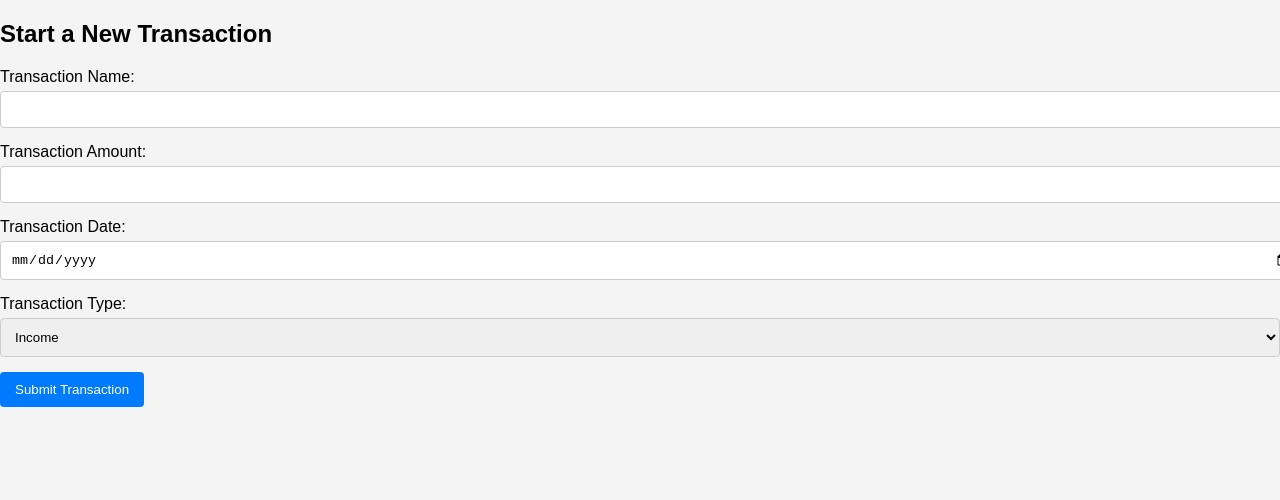
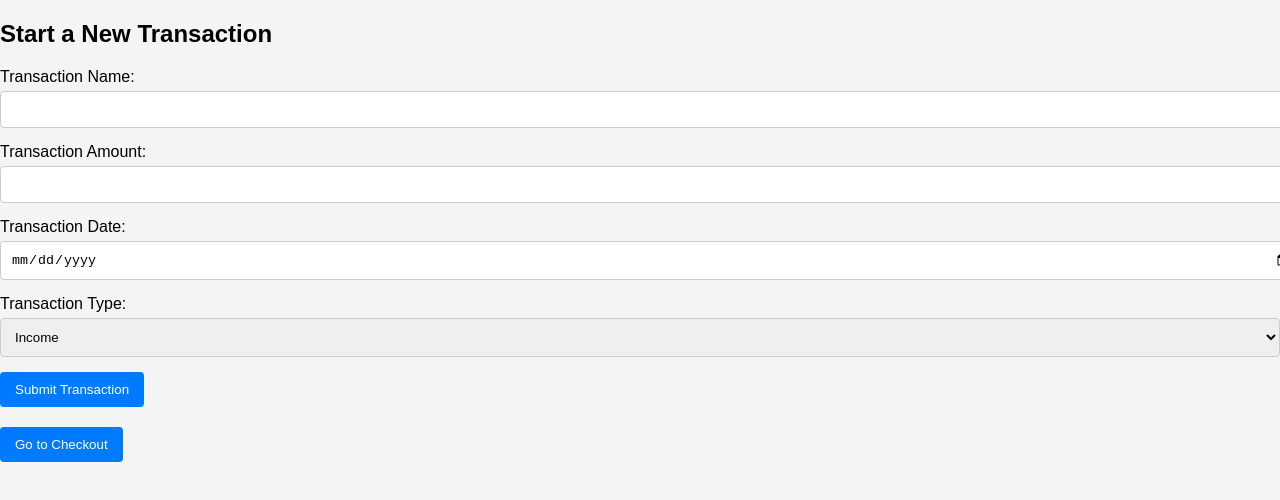
Before and after one commit to alfred2504/amaktech-payment-application, a React (Create React App) app: page /start-transaction in a window 1280 px wide. Shown: the top 500 px of the page. Built offline with nearby package versions, Linux system fonts and the light colour scheme.

Commit message:
update StartTransaction.js file

```diff
--- a/src/components/Login.js
+++ b/src/components/Login.js
@@ -9,7 +9,7 @@ const Login = () => {
   const handleLogin = (e) => {
     e.preventDefault();
     // Assuming validation passed, navigate to checkout after login
-    navigate('/checkout');
+    navigate('/start-transaction');
   };
 
   return (
--- a/src/components/StartTransaction.js
+++ b/src/components/StartTransaction.js
@@ -1,4 +1,5 @@
 import React, { useState } from 'react';
+import { useNavigate } from 'react-router-dom';
 
 const StartTransaction = () => {
   const [transactionName, setTransactionName] = useState('');
@@ -6,11 +7,12 @@ const StartTransaction = () => {
   const [transactionDate, setTransactionDate] = useState('');
   const [transactionType, setTransactionType] = useState('income');
   const [message, setMessage] = useState('');
+  const navigate = useNavigate();
 
   const handleSubmit = (event) => {
     event.preventDefault();
 
-    // Prepare the transaction data (can be stored or used for frontend operations)
+    // Prepare the transaction data
     const transactionData = {
       name: transactionName,
       amount: parseFloat(transactionAmount),
@@ -18,7 +20,6 @@ const StartTransaction = () => {
       type: transactionType,
     };
 
-    // For now, we just display the transaction data in the console
     console.log("Transaction Submitted:", transactionData);
     setMessage('Transaction submitted successfully!');
 
@@ -27,6 +28,11 @@ const StartTransaction = () => {
     setTransactionAmount('');
     setTransactionDate('');
     setTransactionType('income');
+  };
+
+  // Function to handle the navigation to the Checkout page
+  const handleCheckout = () => {
+    navigate('/checkout');
   };
 
   return (
@@ -78,7 +84,13 @@ const StartTransaction = () => {
 
         <button type="submit">Submit Transaction</button>
       </form>
+
       {message && <p>{message}</p>}
+
+      {/* Checkout Button to navigate to the Checkout page */}
+      <button onClick={handleCheckout} style={{ marginTop: '20px' }}>
+        Go to Checkout
+      </button>
     </div>
   );
 };
```
